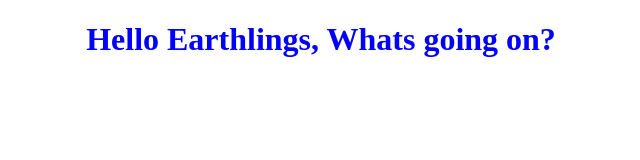
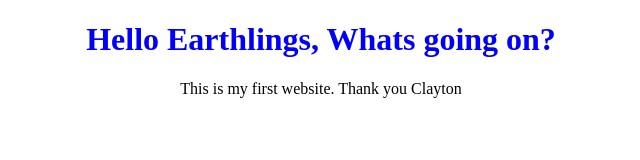
Before and after one commit to 4621553/probable-lamp, a plain HTML site: page index.html in a window 1280 px wide. Shown: the whole page, without its empty margins (319-959 px from the left). Drawn offline with Linux system fonts and the light colour scheme.

Commit message:
added p and text color

```diff
--- a/index.html
+++ b/index.html
@@ -10,5 +10,6 @@
 <body>
 
     <h1>Hello Earthlings, Whats going on?</h1>
+    <p>This is my first website. Thank you Clayton</p>
 </body>
 </html>
--- a/styles.css
+++ b/styles.css
@@ -2,3 +2,8 @@ h1 {
     color: blue;
     text-align: center;
 }
+
+p {
+    color: black;
+    text-align: center
+    ;}
```
